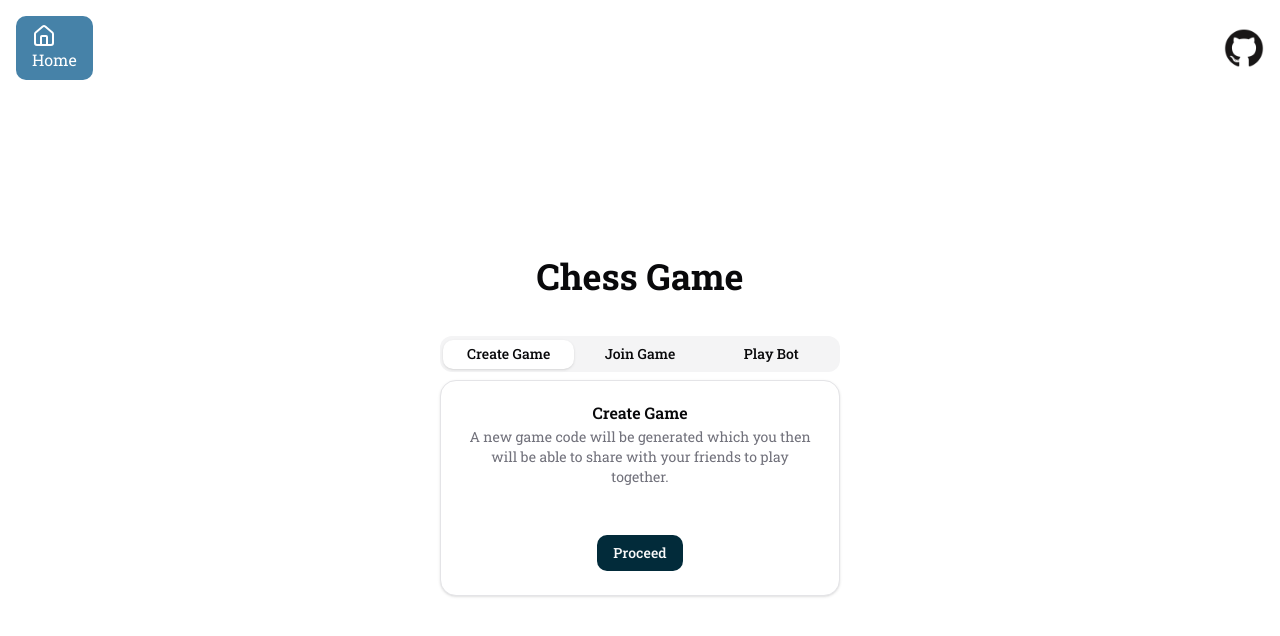
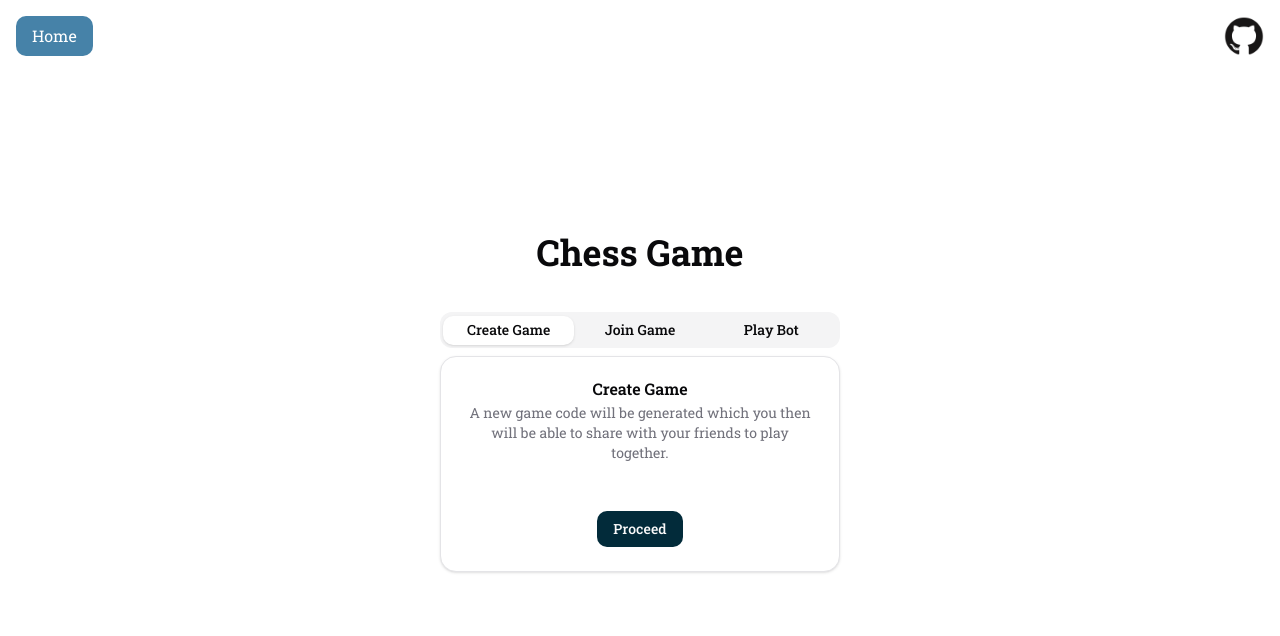
Before and after one commit to loeclos/chess-frontend, a Next.js app: page / in a window 1280 px wide. Shown: the top 636 px of the page. Built offline with nearby package versions, Linux system fonts and the light colour scheme.

Commit message:
Add new navbar and change colors

```diff
--- a/src/components/navbar.tsx
+++ b/src/components/navbar.tsx
@@ -2,7 +2,7 @@
 
 import React from 'react';
 import { useRouter } from 'next/navigation';
-import { Home } from 'lucide-react';
+// import { Home } from 'lucide-react';
 import Image from 'next/image';
 import Link from 'next/link';
 
@@ -19,7 +19,7 @@ const Navbar: React.FC = () => {
                 onClick={handleHomeClick}
                 className="w-full md:w-min bg-[#4682a8] text-white px-4 py-2 rounded-md hover:bg-[#6d98ba] transition-colors duration-300 cursor-pointer"
             >
-                <Home className="mr-2" />
+                {/* <Home className="mr-2" /> */}
                 Home
             </button>
             <Link href={'https://github.com/valdemirum/chess-frontend'} className="flex items-center ml-auto">
```
